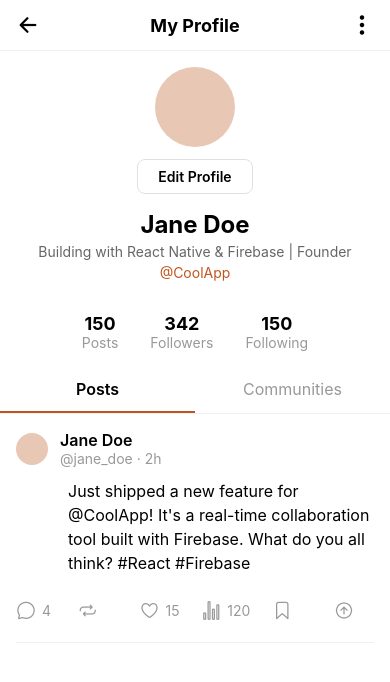
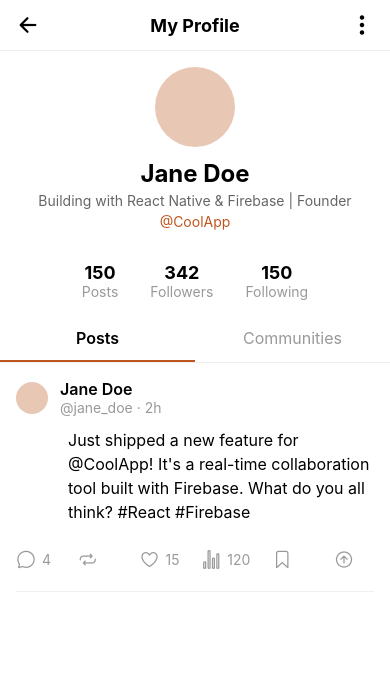
Before and after one commit to sotsnetwork/gobia, a React Native app: screen /MyProfile in a window 390 px wide. Shown: the top 682 px of the page. Built offline with nearby package versions, Linux system fonts and the light colour scheme.

Commit message:
Update MyProfileScreen.tsx

```diff
--- a/src/screens/MyProfileScreen.tsx
+++ b/src/screens/MyProfileScreen.tsx
@@ -55,12 +55,6 @@ export default function MyProfileScreen() {
       <ScrollView style={styles.scrollView}>
         <View style={styles.profileSection}>
           <View style={styles.avatar} />
-          <TouchableOpacity
-            style={styles.editButton}
-            onPress={() => navigation.navigate('EditProfile')}
-          >
-            <Text style={styles.editButtonText}>Edit Profile</Text>
-          </TouchableOpacity>
           <Text style={styles.name}>{name}</Text>
           {!!bio && <Text style={styles.bio}>{bio}</Text>}
           <Text style={styles.handle}>{username}</Text>
@@ -212,6 +206,17 @@ export default function MyProfileScreen() {
           onPress={() => setShowMenu(false)}
         >
           <View style={styles.menuContainer}>
+            <TouchableOpacity
+              style={styles.menuItem}
+              onPress={() => {
+                setShowMenu(false);
+                navigation.navigate('EditProfile');
+              }}
+            >
+              <Ionicons name="create-outline" size={24} color={Colors.text} />
+              <Text style={styles.menuItemText}>Edit Profile</Text>
+            </TouchableOpacity>
+
             <TouchableOpacity
               style={styles.menuItem}
               onPress={() => {
```
